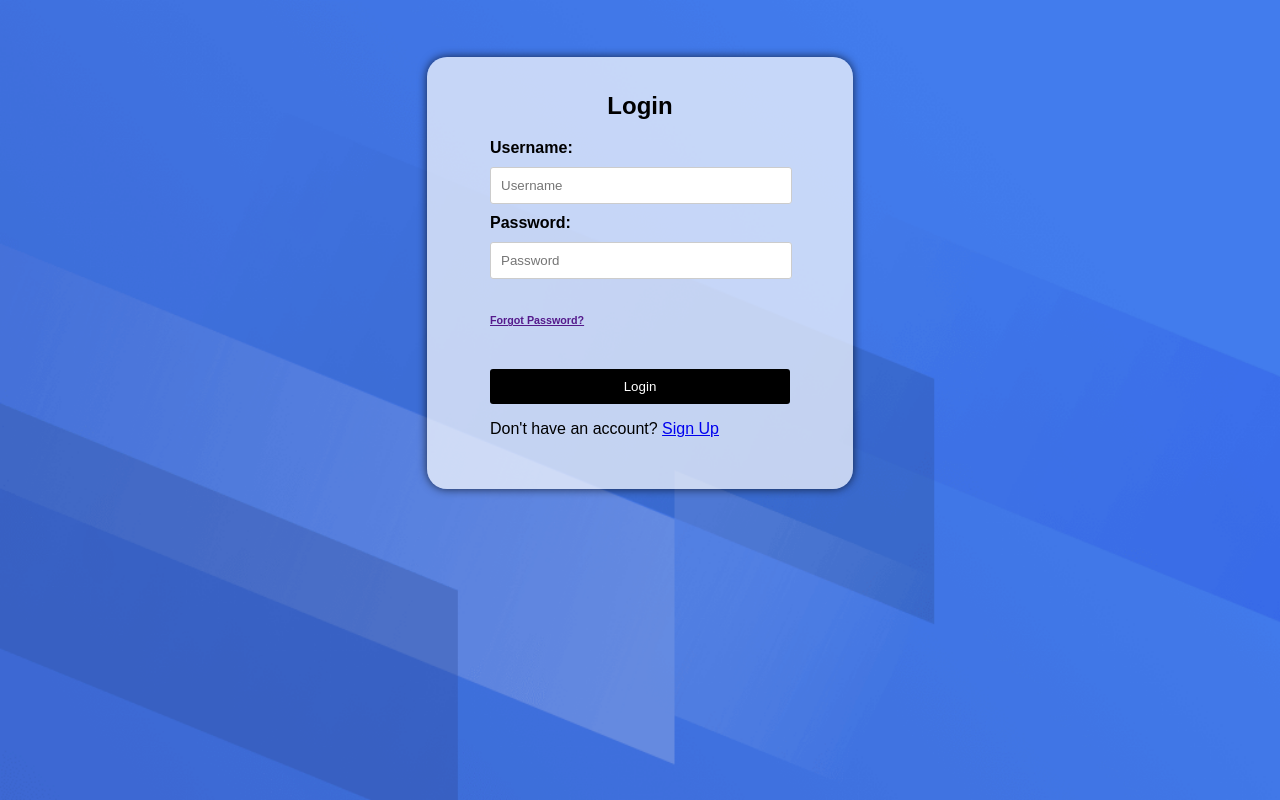
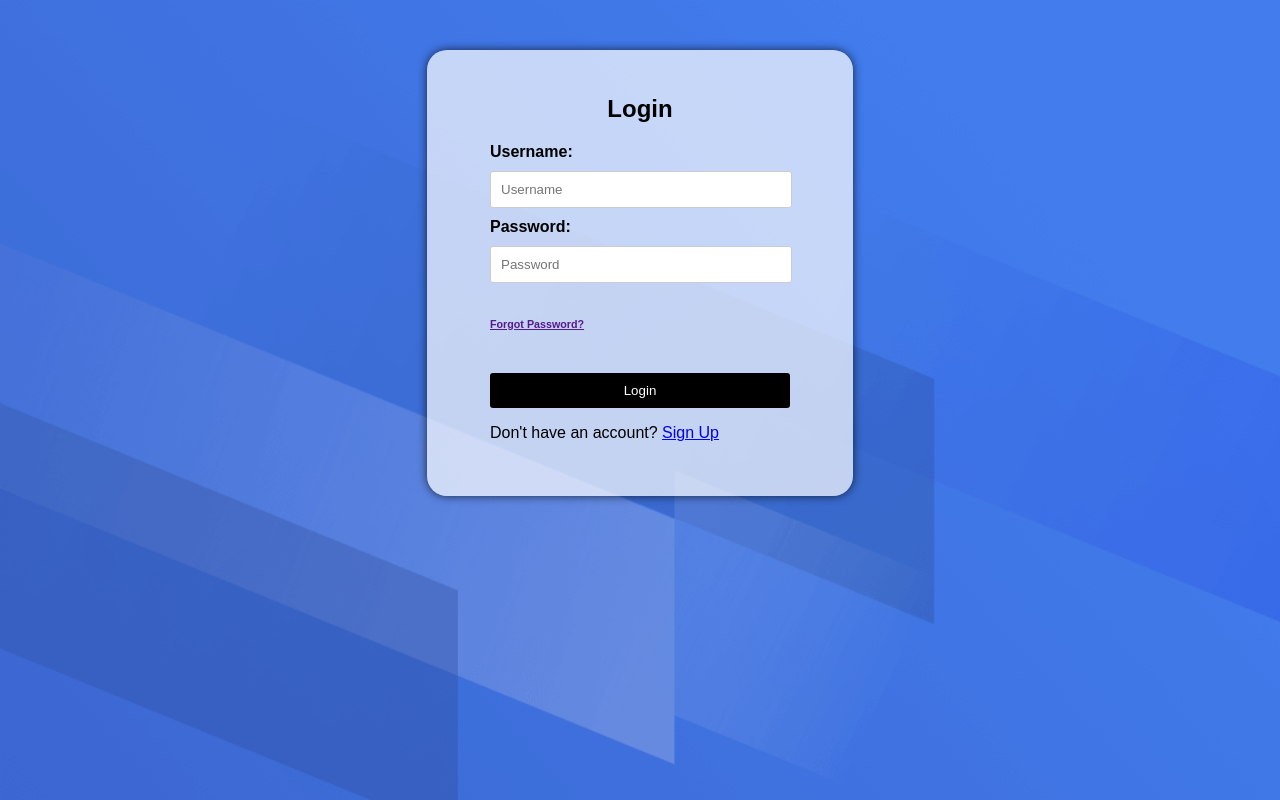
Before and after one commit to vamsi-273/vamsi29, a plain HTML site: page login.html in a window 1280 px wide. Drawn offline with Linux system fonts and the light colour scheme; files whose address does not match are found by name.

Commit message:
vamsi0924

```diff
--- a/stylev.css
+++ b/stylev.css
@@ -15,7 +15,7 @@ body {
     padding-right: 5%;
     border-radius: 20px;
     padding-bottom: 3%;
-    padding-top: 4%;
+    padding-top: 2%;
     box-shadow: 0 0 10px rgba(0, 0, 0, 0.7);
     width: 300px;
     opacity: 100%;
@@ -24,8 +24,8 @@ body {
 }
 #v-form2 {
     background-color: rgba(255,255,255,0.7);
-    padding-top: 15px;
-    padding-bottom: 35px;
+    padding-top: 2%;
+    padding-bottom: 3%;
     padding-left: 5%;
     padding-right: 5%;
     border-radius: 20px;
```
